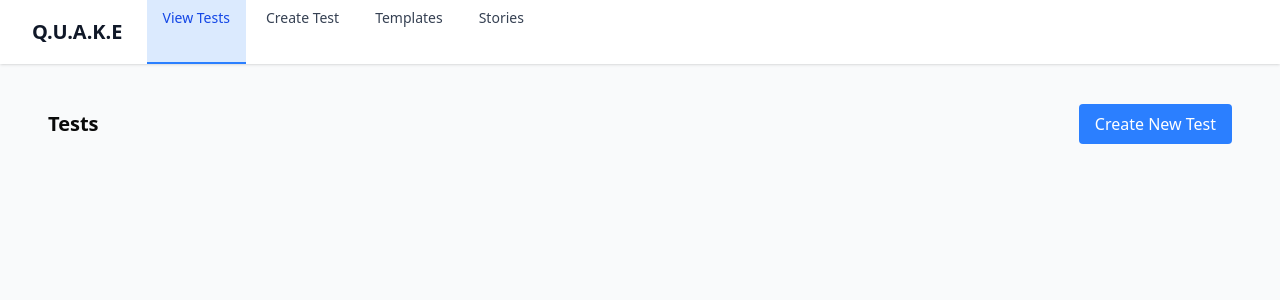
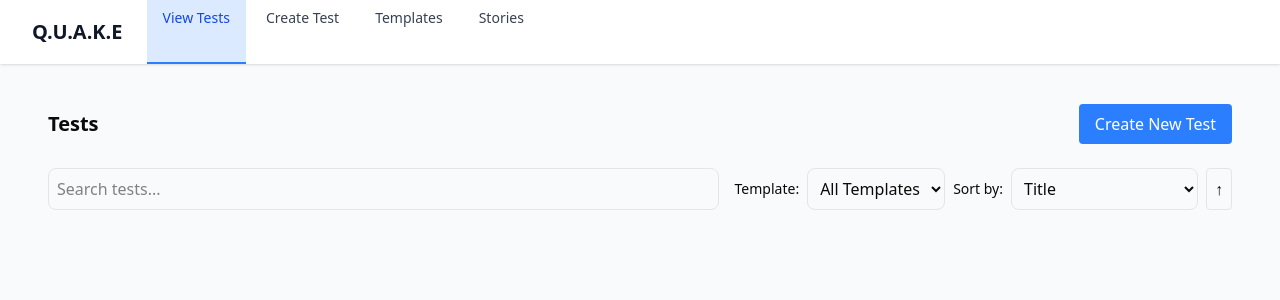
Before and after one commit to mangopop/QUAKE-FE, a React (Vite) app: page /tests in a window 1280 px wide. Shown: the top 300 px of the page. Built offline with nearby package versions, Linux system fonts and the light colour scheme.

Commit message:
Implement search, filter, and sort functionality in TestList component: Add state management for search queries, selected templates, and sorting options. Enhance UI with input fields and dropdowns for improved user experience when managing test entries.

```diff
--- a/src/pages/TestList.tsx
+++ b/src/pages/TestList.tsx
@@ -14,8 +14,15 @@ interface Test {
   createdAt: string;
 }
 
+type SortField = 'title' | 'template' | 'sections';
+type SortOrder = 'asc' | 'desc';
+
 export default function TestList() {
   const [testEntries, setTestEntries] = useState<Test[]>([]);
+  const [searchQuery, setSearchQuery] = useState("");
+  const [selectedTemplate, setSelectedTemplate] = useState<string>("all");
+  const [sortField, setSortField] = useState<SortField>('title');
+  const [sortOrder, setSortOrder] = useState<SortOrder>('asc');
 
   useEffect(() => {
     // Load saved tests from localStorage
@@ -26,16 +33,41 @@ export default function TestList() {
   }, []);
 
   const deleteTest = (id: string) => {
-    if (window.confirm('Are you sure you want to delete this test template?')) {
+    if (window.confirm('Are you sure you want to delete this test?')) {
       const updatedTests = testEntries.filter(test => test.id !== id);
       setTestEntries(updatedTests);
       localStorage.setItem('tests', JSON.stringify(updatedTests));
     }
   };
 
+  // Get unique templates for filter dropdown
+  const templates = Array.from(new Set(testEntries.map(test => test.template)));
+
+  // Filter and sort tests
+  const filteredAndSortedTests = testEntries
+    .filter(test => {
+      const matchesSearch = test.title.toLowerCase().includes(searchQuery.toLowerCase()) ||
+                           test.template.toLowerCase().includes(searchQuery.toLowerCase());
+      const matchesTemplate = selectedTemplate === "all" || test.template === selectedTemplate;
+      return matchesSearch && matchesTemplate;
+    })
+    .sort((a, b) => {
+      const multiplier = sortOrder === 'asc' ? 1 : -1;
+      switch (sortField) {
+        case 'title':
+          return multiplier * a.title.localeCompare(b.title);
+        case 'template':
+          return multiplier * a.template.localeCompare(b.template);
+        case 'sections':
+          return multiplier * (a.sections.length - b.sections.length);
+        default:
+          return 0;
+      }
+    });
+
   return (
     <div className="p-4">
-      <div className="flex justify-between items-center mb-4">
+      <div className="flex justify-between items-center mb-6">
         <h2 className="text-xl font-bold">Tests</h2>
         <Link
           to="/tests/new"
@@ -45,8 +77,49 @@ export default function TestList() {
         </Link>
       </div>
 
+      <div className="mb-6 flex gap-4 items-center">
+        <div className="flex-1">
+          <input
+            type="text"
+            placeholder="Search tests..."
+            value={searchQuery}
+            onChange={(e) => setSearchQuery(e.target.value)}
+            className="w-full border rounded-md p-2"
+          />
+        </div>
+        <div className="flex items-center gap-2">
+          <label className="text-sm font-medium">Template:</label>
+          <select
+            value={selectedTemplate}
+            onChange={(e) => setSelectedTemplate(e.target.value)}
+            className="border rounded-md p-2"
+          >
+            <option value="all">All Templates</option>
+            {templates.map(template => (
+              <option key={template} value={template}>{template}</option>
+            ))}
+          </select>
+          <label className="text-sm font-medium">Sort by:</label>
+          <select
+            value={sortField}
+            onChange={(e) => setSortField(e.target.value as SortField)}
+            className="border rounded-md p-2"
+          >
+            <option value="title">Title</option>
+            <option value="template">Template</option>
+            <option value="sections">Number of Sections</option>
+          </select>
+          <button
+            onClick={() => setSortOrder(prev => prev === 'asc' ? 'desc' : 'asc')}
+            className="border p-2 rounded"
+          >
+            {sortOrder === 'asc' ? '↑' : '↓'}
+          </button>
+        </div>
+      </div>
+
       <div className="space-y-4">
-        {testEntries.map((test) => (
+        {filteredAndSortedTests.map((test) => (
           <div key={test.id} className="border rounded-lg p-4 shadow-sm bg-white">
             <div className="flex justify-between items-start mb-4">
               <div>
```
